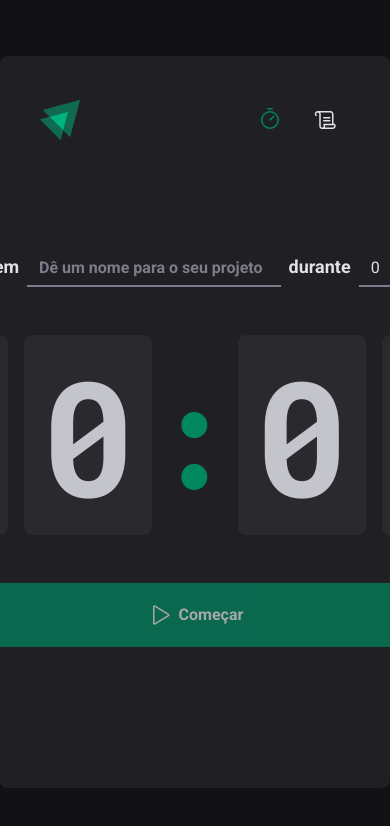
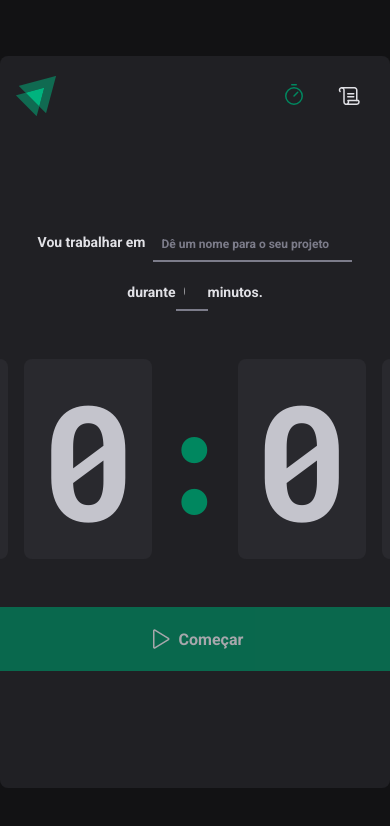
Before and after one commit to Matheus-Pazinati/pomodoro-timer, a React (Vite) app: page / in a window 390 px wide. Shown: the top 826 px of the page. Built offline with nearby package versions, Linux system fonts and the light colour scheme.

Commit message:
Aplica responsividade no header para telas mobile

```diff
--- a/src/pages/Home/components/CycleForm/index.tsx
+++ b/src/pages/Home/components/CycleForm/index.tsx
@@ -35,6 +35,7 @@ export function CycleForm() {
 
   return (
     <FormContainer id="taskForm" onSubmit={handleSubmit(handleCreateNewCycle)}>
+      <div className="TaskContainer">
         <label htmlFor="projectInput">Vou trabalhar em</label>
         <ProjectInput
           id="projectName"
@@ -49,6 +50,9 @@ export function CycleForm() {
           <option value="Projeto 2" />
           <option value="Projeto 3" />
         </datalist>
+      </div>
+
+      <div>
         <label htmlFor="projectMinutes">durante</label>
         <ProjectMinutes
           id="projectMinutes"
@@ -59,6 +63,7 @@ export function CycleForm() {
           {...register('projectMinutes', { valueAsNumber: true })}
         />
         <span>minutos.</span>
+      </div>
     </FormContainer>
   )
 }
--- a/src/pages/Home/components/CycleForm/styles.ts
+++ b/src/pages/Home/components/CycleForm/styles.ts
@@ -11,6 +11,19 @@ export const FormContainer = styled.form`
   font-weight: bold;
   font-size: 1.125rem;
   flex-wrap: wrap;
+
+  @media (max-width: 796px) {
+    font-size: 0.875rem;
+    flex-direction: column;
+  }
+
+  .TaskContainer {
+    flex: 1;
+    display: flex;
+    align-items: center;
+    justify-content: center;
+    gap: 0.5rem;
+  }
 `
 
 const FormInputBase = styled.input`
@@ -21,9 +34,17 @@ const FormInputBase = styled.input`
   border: none;
   border-bottom: 2px solid ${(props) => props.theme['gray-500']};
 
+  @media (max-width: 796px) {
+    padding: 0.5rem;
+  }
+
   &::placeholder {
     color: ${(props) => props.theme['gray-500']};
     font-weight: bold;
+
+    @media (max-width: 796px) {
+      font-size: 0.75rem;
+    }
   }
 
   &:focus {
@@ -35,11 +56,19 @@ const FormInputBase = styled.input`
 export const ProjectInput = styled(FormInputBase)`
   flex: 1;
 
+  @media (max-width: 796px) {
+    flex: 0;
+  }
+
   &::-webkit-calendar-picker-indicator {
     display: none !important;
   }
 `
 
 export const ProjectMinutes = styled(FormInputBase)`
-  width: 4.5rem;
+  width: 4rem;
+
+  @media (max-width: 796px) {
+    width: 2rem;
+  }
 `
--- a/src/pages/layouts/DefaultLayout/styles.ts
+++ b/src/pages/layouts/DefaultLayout/styles.ts
@@ -11,4 +11,9 @@ export const LayoutContainer = styled.div`
 
   display: flex;
   flex-direction: column;
+
+  @media (max-width: 796px) {
+    max-width: 550px;
+    padding: 1rem;
+  }
 `
```
Lines whose indentation alone changed are shown as unchanged.
